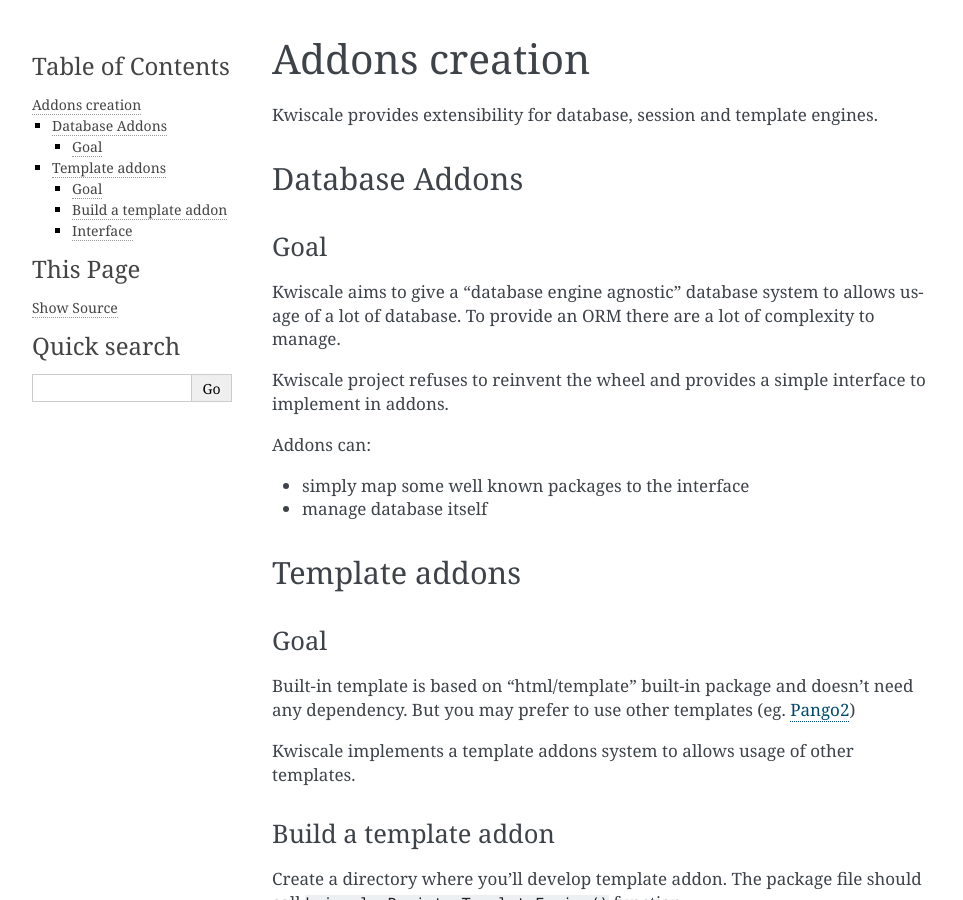
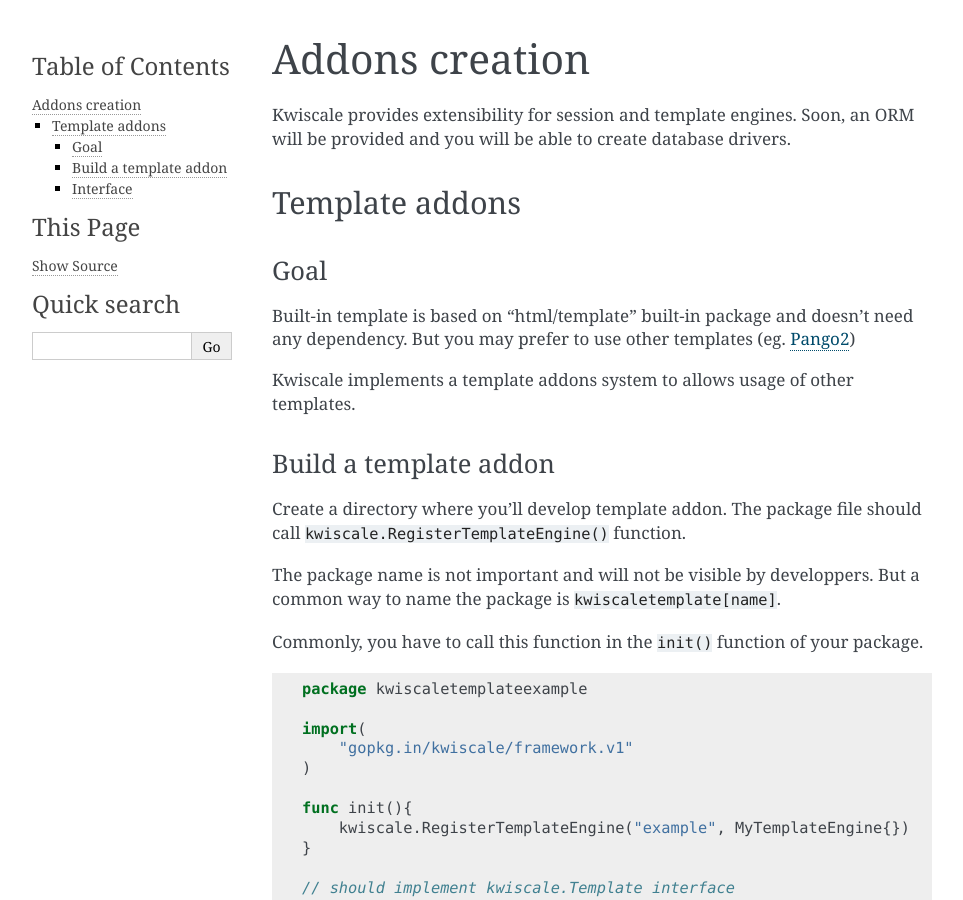
Before and after one commit to kwiscale/documentation, a Sphinx documentation site: the page built from docs/addons/addons.rst, in a window 1280 px wide and 900 px high. Shown: the whole window, without its empty margins (148-1111 px from the left). Built offline with Sphinx 7.4.7, drawn with Linux system fonts in a browser that asks for light colours; pages that are not in the unit, such as notebooks, are missing from menus.

Commit message:
Remove database references

```diff
--- a/docs/addons/addons.rst
+++ b/docs/addons/addons.rst
@@ -1,26 +1,9 @@
 Addons creation
 ===============
 
-Kwiscale provides extensibility for database, session and template
-engines.
-
-Database Addons
----------------
-
-Goal
-~~~~
-
-Kwiscale aims to give a "database engine agnostic" database system to
-allows usage of a lot of database. To provide an ORM there are a lot of
-complexity to manage.
-
-Kwiscale project refuses to reinvent the wheel and provides a simple
-interface to implement in addons.
-
-Addons can:
-
--  simply map some well known packages to the interface
--  manage database itself
+Kwiscale provides extensibility for session and template
+engines. Soon, an ORM will be provided and you will be able to
+create database drivers.
 
 Template addons
 ---------------
```
